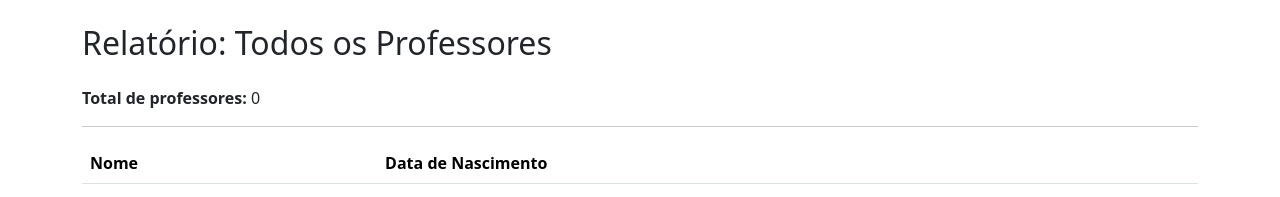
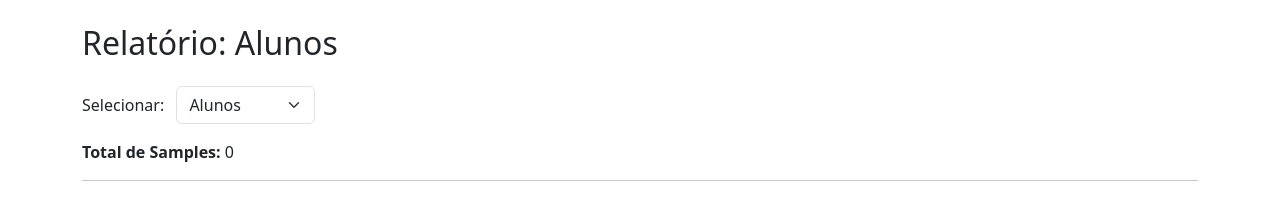
Before and after one commit to RanyereLima25/ebd, a Flask app: template templates/relatorio_todos_alunos.html in a window 1280 px wide. Shown: the part 56-253 px from the top of the page. Run offline with Flask 3, Linux system fonts and the light colour scheme; tables that the repository leaves empty hold one stand-in row (values such as "Sample post"); the template is opened without the code that fills it: values that come from a table or form of the project are taken from there, most other values are stand-ins (such as "Sample title", 1, 10 or a date in 2020); lists and menus that the app fills with data are empty.

Commit message:
Update relatorio_todos_alunos.html

```diff
--- a/templates/relatorio_todos_alunos.html
+++ b/templates/relatorio_todos_alunos.html
@@ -1,12 +1,28 @@
 {% extends 'base.html' %}
 
-{% block title %}Todos os Professores{% endblock %}
+{% block title %}Relatório{% endblock %}
 
 {% block content %}
-<h2 class="mb-4">Relatório: Todos os Professores</h2>
-<p><strong>Total de professores:</strong>
-  {{ alunos | selectattr("tipo", "equalto", "professor") | list | length }}
+<h2 class="mb-4">Relatório:
+  {% if filtro_tipo == 'professor' %}
+    Professores
+  {% else %}
+    Alunos
+  {% endif %}
+</h2>
+
+<form method="get" class="mb-3">
+  <label for="tipo">Selecionar:</label>
+  <select name="tipo" id="tipo" onchange="this.form.submit()" class="form-select w-auto d-inline mx-2">
+    <option value="aluno" {% if filtro_tipo == 'aluno' %}selected{% endif %}>Alunos</option>
+    <option value="professor" {% if filtro_tipo == 'professor' %}selected{% endif %}>Professores</option>
+  </select>
+</form>
+
+<p><strong>Total de {{ filtro_tipo }}s:</strong>
+  {{ alunos | selectattr("tipo", "equalto", filtro_tipo) | list | length }}
 </p>
+
 <hr>
 <table class="table table-striped">
   <thead>
@@ -17,7 +33,7 @@
   </thead>
   <tbody>
     {% for aluno in alunos %}
-      {% if aluno.tipo == 'professor' %}
+      {% if aluno.tipo == filtro_tipo %}
       <tr>
         <td>{{ aluno.nome }}</td>
         <td>
@@ -34,6 +50,7 @@
 </table>
 
 <a href="{{ url_for('relatorios') }}" class="btn btn-secondary mt-3">Voltar</a>
+
 <footer style="
     background-color: #f8f9fa;
     padding: 1.5rem 1rem;
```
